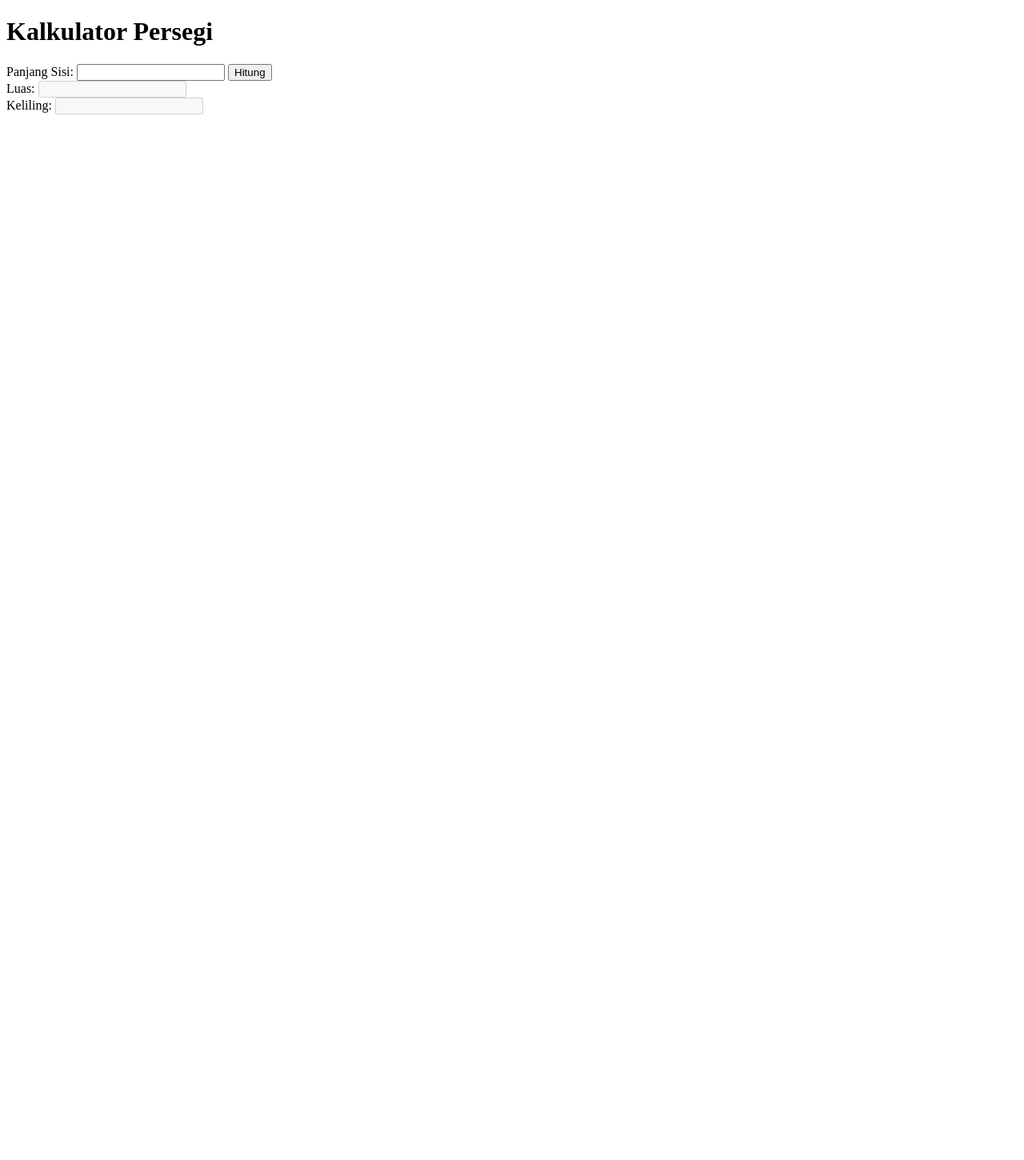
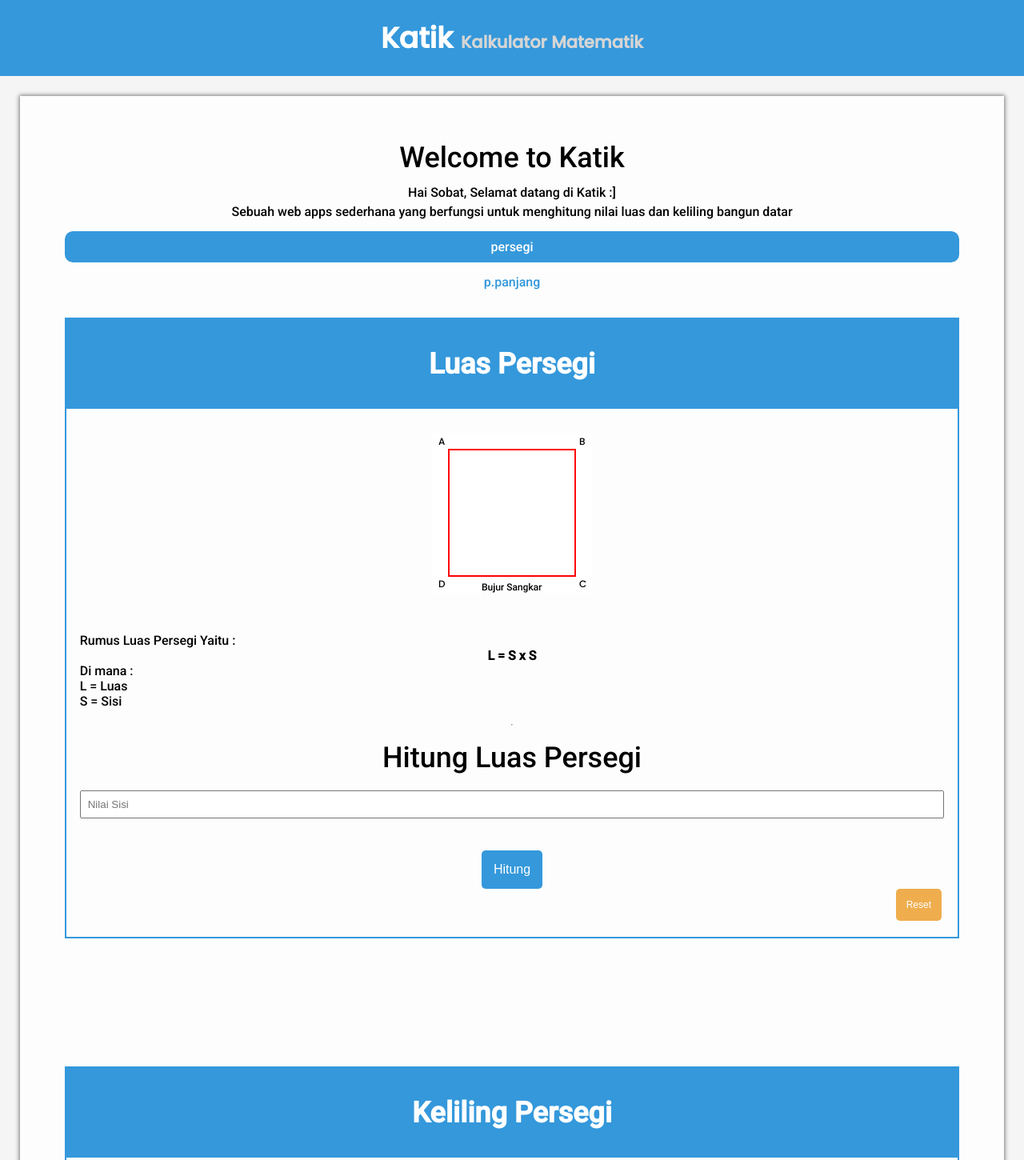
Before and after one commit to revou-fundamental-course/15-may-23-adee012, a plain HTML site: page index.html in a window 1280 px wide. Shown: the top 1450 px of the page at 80% size. Before the commit the page ends 800 px from the top, so only its background shows below. Drawn offline with Linux system fonts and the light colour scheme.

Commit message:
[FEAT] Task revoU Katik

```diff
--- /dev/null
+++ b/assets/css/style.css
@@ -0,0 +1,169 @@
+@import url("https://fonts.googleapis.com/css2?family=Poppins:wght@500&display=swap");
+@import url("https://fonts.googleapis.com/css2?family=Roboto:wght@500&display=swap");
+
+* {
+  padding: 0;
+  margin: 0;
+  box-sizing: border-box;
+}
+
+body {
+  min-height: 100%;
+  background-color: #f5f5f5;
+  font-family: "Roboto", sans-serif;
+}
+
+header {
+  font-family: "Poppins", sans-serif;
+  display: flex;
+  padding: 20px;
+  background-color: #3498db;
+  justify-content: center;
+  gap: 10px;
+  font-size: 18px;
+  align-items: end;
+}
+
+header h1 {
+  color: white;
+}
+
+header h3 {
+  color: #d5d5d5;
+  padding-bottom: 7px;
+}
+
+.first-section {
+  padding: 3.5em;
+  margin: 25px;
+  background-color: rgba(255, 255, 255, 0.817);
+  box-shadow: 0px 0px 5px 1px rgba(0, 0, 0, 0.5);
+  display: flex;
+  flex-direction: column;
+}
+
+.welcome {
+  display: flex;
+  flex-direction: column;
+  justify-content: center;
+  align-items: center;
+  gap: 5px;
+}
+
+.welcome h1 {
+  font-size: 36px;
+  font-weight: 300;
+  padding-bottom: 8px;
+}
+
+.welcome p {
+  font-size: 16px;
+  font-weight: 100;
+}
+
+.persegi {
+  background-color: #3498db;
+  border-radius: 10px;
+  text-align: center;
+  width: 100%;
+  padding: 10px;
+  color: white;
+  margin-top: 10px;
+}
+
+.p-panjang {
+  padding-top: 10px;
+  color: #3498db;
+}
+
+.card {
+  border: 2px solid #3498db;
+  display: flex;
+  flex-direction: column;
+  align-items: center;
+  margin-top: 35px;
+  position: relative;
+}
+
+.title {
+  background-color: #3498db;
+  width: 100%;
+  color: white;
+  padding: 35px;
+  font-size: 24px;
+  text-align: center;
+  margin-bottom: 30px;
+}
+
+img {
+  margin-bottom: 30px;
+}
+
+.desc {
+  width: 97%;
+  font-size: 16px;
+  font-weight: 100;
+  margin-top: 20px;
+}
+
+.rumus {
+  text-align: center;
+}
+
+input {
+  width: 97%;
+  padding: 8px;
+}
+
+.title-hitung {
+  font-size: 36px;
+  font-weight: 300;
+  padding-bottom: 20px;
+}
+
+.hitung-luas,
+.hitung-keliling {
+  background-color: #3498db;
+  color: white;
+  padding: 15px;
+  border: none;
+  margin: 20px 0 60px 0;
+  border-radius: 5px;
+  font-size: 16px;
+  cursor: pointer;
+}
+
+.hitung-luas:hover,
+.hitung-keliling:hover {
+  background-color: #3498dbc6;
+}
+
+.reset-luas,
+.reset-keliling {
+  background-color: #efad4e;
+  color: white;
+  padding: 13px;
+  border: none;
+  border-radius: 5px;
+  font-size: 12px;
+  position: absolute;
+  right: 20px;
+  bottom: 20px;
+  cursor: pointer;
+}
+
+.reset-luas:hover,
+.reset-keliling:hover {
+  background-color: #efac4ed4;
+}
+
+.keliling {
+  margin-top: 10em;
+}
+
+footer {
+  background-color: #3498db;
+  padding: 15px;
+  text-align: center;
+  font-size: 14px;
+}
--- /dev/null
+++ b/assets/js/script.js
@@ -0,0 +1,47 @@
+// function hitung luas start
+function luas() {
+  let nilaiLuas = document.getElementById("nilai-luas").value;
+
+  if (!nilaiLuas) {
+    alert("Inputkan Sisi Terlebih Dahulu");
+  } else {
+    let hasil = nilaiLuas * nilaiLuas;
+    document.getElementById("result-luas").innerHTML =
+      "<p>L = S x S</p> <p>L = " +
+      nilaiLuas +
+      " x " +
+      nilaiLuas +
+      " </p> <p>L = " +
+      hasil +
+      "</p>";
+  }
+}
+
+function resetLuas() {
+  document.getElementById("nilai-luas").value = "";
+  document.getElementById("result-luas").innerHTML = "";
+}
+// function hitung luas end
+
+// function hitung keliling start
+function keliling() {
+  let nilaiKeliling = document.getElementById("nilai-keliling").value;
+
+  if (!nilaiKeliling) {
+    alert("Inputkan Sisi Terlebih Dahulu");
+  } else {
+    let hasil = 4 * nilaiKeliling;
+    document.getElementById("result-keliling").innerHTML =
+      "<p>K = 4 x S</p> <p>K = 4 x " +
+      nilaiKeliling +
+      " </p> <p>K = " +
+      hasil +
+      "</p>";
+  }
+}
+
+function resetkeliling() {
+  document.getElementById("nilai-keliling").value = "";
+  document.getElementById("result-keliling").innerHTML = "";
+}
+// function hitung keliling end
--- a/index.html
+++ b/index.html
@@ -1,23 +1,91 @@
 <!DOCTYPE html>
-<html>
+<html lang="en">
   <head>
-    <title>Kalkulator Persegi</title>
-    <link rel="stylesheet" type="text/css" href="style.css" />
+    <meta charset="UTF-8" />
+    <meta http-equiv="X-UA-Compatible" content="IE=edge" />
+    <meta name="viewport" content="width=device-width, initial-scale=1.0" />
+    <title>Kalkulator Matematik</title>
+    <link rel="stylesheet" href="assets/css/style.css" />
   </head>
   <body>
-    <h1>Kalkulator Persegi</h1>
-    <div class="container">
-      <label for="side">Panjang Sisi:</label>
-      <input type="number" id="side" />
-      <button onclick="calculate()">Hitung</button>
-      <br />
-      <label for="area">Luas:</label>
-      <input type="text" id="area" disabled />
-      <br />
-      <label for="perimeter">Keliling:</label>
-      <input type="text" id="perimeter" disabled />
-    </div>
+    <header>
+      <h1>Katik</h1>
+      <h3>Kalkulator Matematik</h3>
+    </header>
+    <section class="first-section">
+      <div class="welcome">
+        <h1>Welcome to Katik</h1>
+        <p>Hai Sobat, Selamat datang di Katik :]</p>
+        <p>
+          Sebuah web apps sederhana yang berfungsi untuk menghitung nilai luas
+          dan keliling bangun datar
+        </p>
+        <div class="persegi">
+          <p>persegi</p>
+        </div>
+        <div class="p-panjang">
+          <p>p.panjang</p>
+        </div>
+      </div>
 
-    <script src="script.js"></script>
+      <!-- card hitung luas start -->
+      <div class="luas card">
+        <div class="title">
+          <h1>Luas Persegi</h1>
+        </div>
+        <img src="/assets/images/Frame 1.png" alt="" />
+        <div class="desc">
+          <p>Rumus Luas Persegi Yaitu :</p>
+          <b><p class="rumus">L = S x S</p></b>
+          <p>Di mana :</p>
+          <p>L = Luas</p>
+          <p>S = Sisi</p>
+        </div>
+        <br />
+        <hr />
+        <br />
+        <h1 class="title-hitung">Hitung Luas Persegi</h1>
+        <input type="text" placeholder="Nilai Sisi" id="nilai-luas" />
+
+        <!-- result luas start -->
+        <div class="desc" id="result-luas"></div>
+        <!-- result luas end -->
+
+        <button class="hitung-luas" onclick="luas()">Hitung</button>
+        <button class="reset-luas" onclick="resetLuas()">Reset</button>
+      </div>
+      <!-- card hitung luas end -->
+
+      <!-- card hitung keliling start -->
+      <div class="keliling card">
+        <div class="title">
+          <h1>Keliling Persegi</h1>
+        </div>
+        <img src="/assets/images/Frame 1.png" alt="" />
+        <div class="desc">
+          <p>Rumus Keliling Persegi Yaitu :</p>
+          <b><p class="rumus">K = 4 x S</p></b>
+          <p>Di mana :</p>
+          <p>K = Keliling</p>
+          <p>S = Sisi</p>
+        </div>
+        <br />
+        <hr />
+        <br />
+        <h1 class="title-hitung">Hitung Keliling Persegi</h1>
+        <input type="text" placeholder="Nilai Sisi" id="nilai-keliling" />
+
+        <!-- result keliling start -->
+        <div class="desc" id="result-keliling"></div>
+        <!-- result keliling end -->
+
+        <button class="hitung-keliling" onclick="keliling()">Hitung</button>
+        <button class="reset-keliling" onclick="resetkeliling()">Reset</button>
+      </div>
+      <!-- card hitung keliling end -->
+    </section>
+    <footer><p>Copyright &copy; 2023 Ade Dwi Putra</p></footer>
+
+    <script src="assets/js/script.js"></script>
   </body>
 </html>
```
Also changed, not shown: assets/images/Frame 1.png (added), 1 other file.
